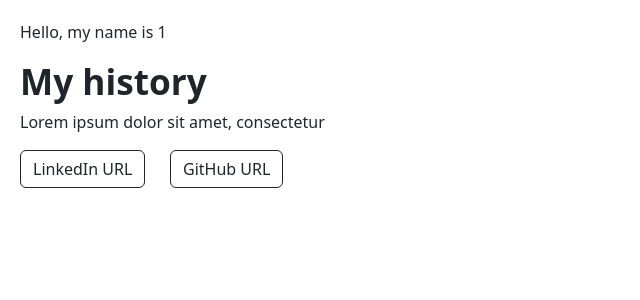
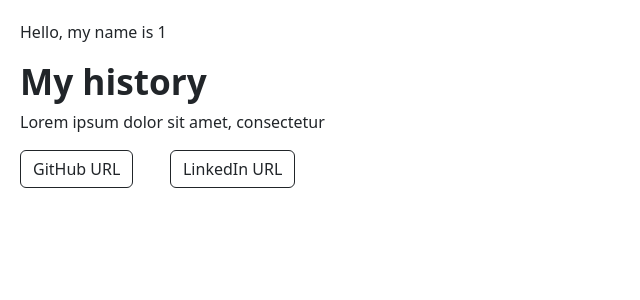
Before and after one commit to danielfcollier/ts-nextjs-app-virtual-card-generator, a Next.js app: page /1 in a window 1280 px wide. Shown: the top 300 px of the page, without its empty margins (0-640 px from the left). Built offline with nearby package versions, Linux system fonts and the light colour scheme.

Commit message:
Add form input validations.

```diff
--- a/config/cards.tsx
+++ b/config/cards.tsx
@@ -1,21 +1,41 @@
 export interface Card {
   [key: string]: {
     id?: string;
+    required: boolean;
     card: string;
     label: string;
-    url: string | null;
+    url: string;
+    isInvalid: boolean;
+    inValidation: (value: string) => boolean;
   };
 }
 
+const cardTemplate = {
+  required: true,
+  url: '',
+  isInvalid: false,
+};
+
 export const cards: Card = {
   linkedin: {
+    ...cardTemplate,
     card: 'LinkedIn',
     label: 'LinkedIn URL',
-    url: '',
+    inValidation: (value: string) => {
+      const regex = /^(https:\/\/)?(www\.)??(linkedin\.com\/in\/){1}(.)+/g;
+      const isInvalid = !regex.test(value);
+      return isInvalid;
+    },
   },
   github: {
+    ...cardTemplate,
+    required: false,
     card: 'GitHub',
     label: 'GitHub URL',
-    url: '',
+    inValidation: (value: string) => {
+      const regex = /^(https:\/\/)?(www\.)??(github\.com\/){1}(.)+/g;
+      const isInvalid = !regex.test(value);
+      return isInvalid;
+    },
   },
 };
--- a/pages/[name].tsx
+++ b/pages/[name].tsx
@@ -5,6 +5,10 @@ import CardButton from '@/components/CardButton';
 import PageHeader from '@/components/PageHeader';
 
 import { cards } from '../config/cards';
+
+const sortWordsAscending = (a: string, b: string) => {
+  return a.localeCompare(b);
+}
 
 export default function History() {
   const router = useRouter();
@@ -28,7 +32,7 @@ export default function History() {
 
       <Container>
         <Row className="row" sm={6} xs={2}>
-          {Object.keys(cards).map((key) => {
+          {Object.keys(cards).sort(sortWordsAscending).map((key) => {
             return (
               <CardButton key={key} link={cards[key].url as string} label={cards[key].label} />
             );
--- a/styles/global.css
+++ b/styles/global.css
@@ -44,7 +44,7 @@ h1 {
   padding: 20px;
   margin-bottom: 40px;
   background-color: white;
-  border: 1px solid #606360;
+  /* border: 1px solid #606360; */
 }
 
 .card-container {
```
Also changed, not shown: pages/generate.tsx (+42 -9 lines).
